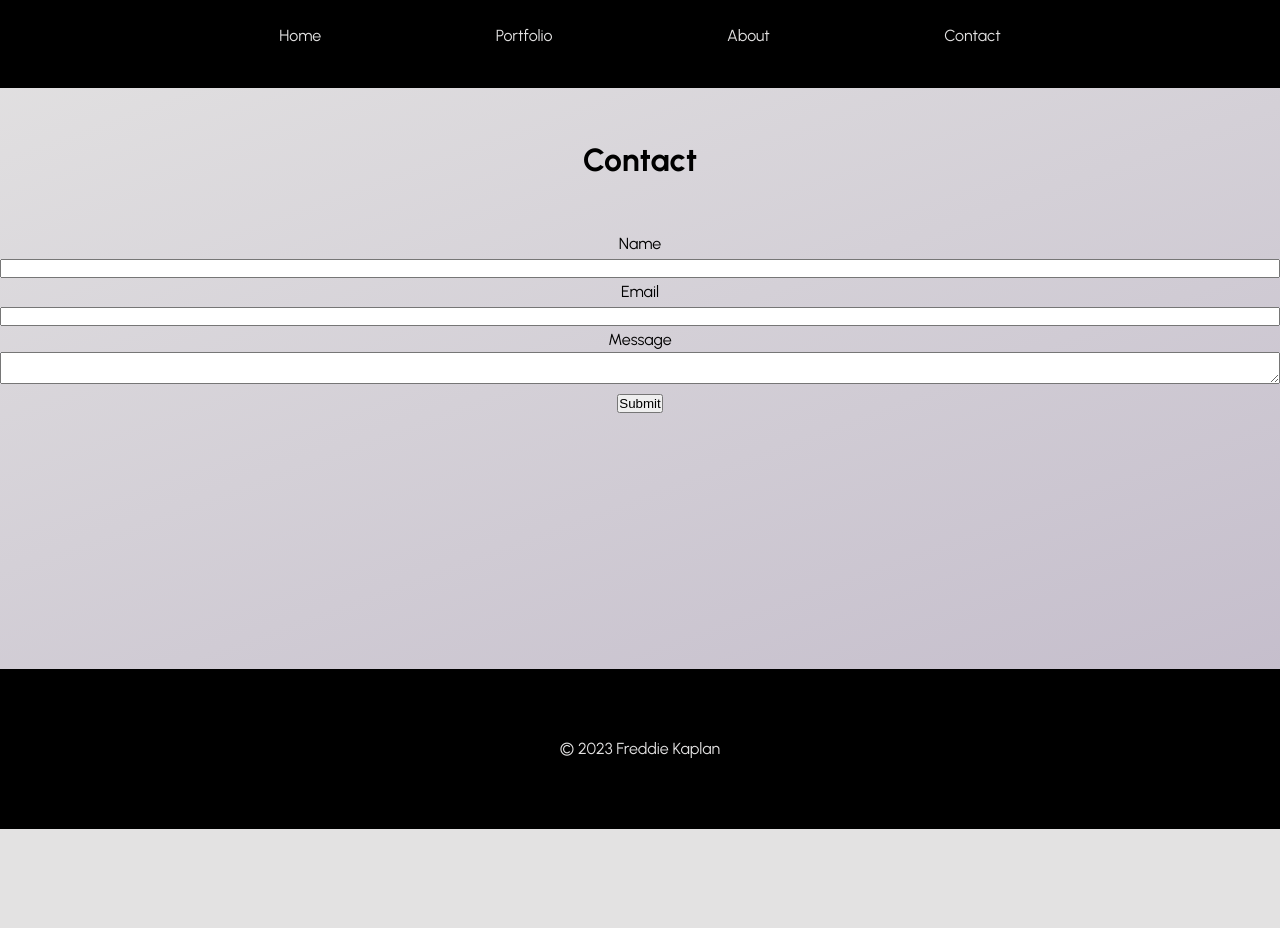
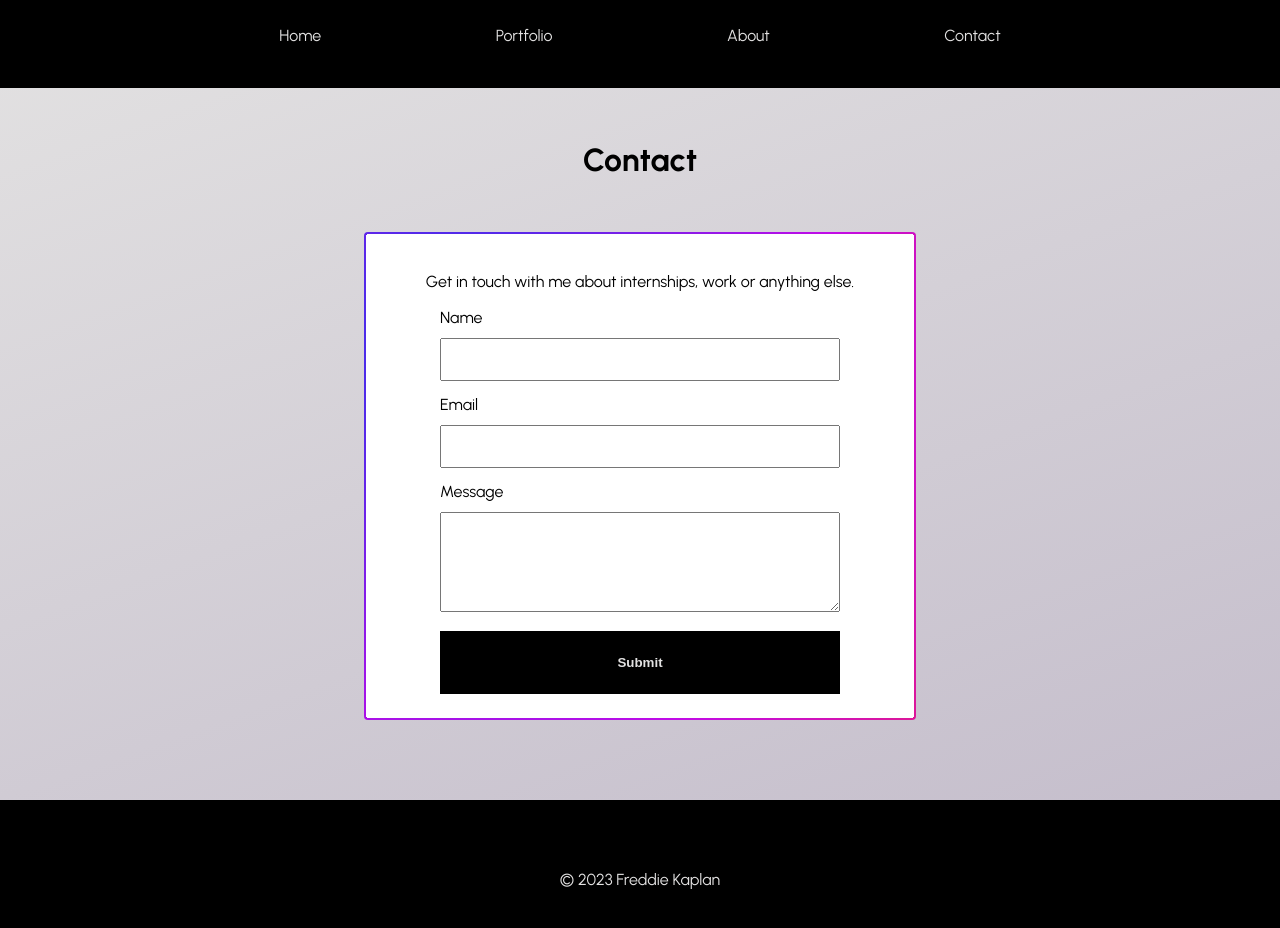
Before and after one commit to freddiekaplan-cme/js-frameworks-week-5, a Next.js app: page /contact in a window 1280 px wide. Shown: the top 928 px of the page. Before the commit the page ends 829 px from the top, so only its background shows below. Built offline with nearby package versions, Linux system fonts and the light colour scheme.

Commit message:
Changed form to regular html, form validation using Yup.

```diff
--- a/app/contact/page.js
+++ b/app/contact/page.js
@@ -1,65 +1,95 @@
-import React from 'react'
-import { Formik, Form, Field } from 'formik'
-import * as Yup from 'yup'
+"use client"
+import React from "react"
+import { Formik, Form, Field } from "formik"
+import * as Yup from "yup"
+import form from "../form.module.css"
 
-const schema = Yup.object().shape({
+const ContactSchema = Yup.object().shape({
   fullName: Yup.string()
-  .required('Full Name is required'),
-  email: Yup.string()
-  .email('Invalid email')
-  .required('Email is required'),
-  message: Yup.string()
-  .required('Message is required')
+	.min(2, "Please write more than that.")
+	.max(50, "That's a bit long.")
+	.required("Required"),
+  email: Yup.string().email("Invalid email").required("Required"),
+  message: Yup.string().min(10, "Please write more than that.").required("Required"),
 })
 
-export default function Home({ data }) {
+export default function Home() {
+  const handleSubmit = async (values) => {
+	const { fullName, email, message } = values
+	const emailBody = `Full Name: ${fullName}\n\nEmail: ${email}\n\nMessage: ${message}`
+	window.location.href = `mailto:freddie.kaplan@edu.cmeducations.se?subject=Contact Form&body=${emailBody}`
+  }
+
   return (
-	<div>
+	<div className="page-content about">
 	  <h1>Contact</h1>
+
+	  <div className="card">
+		<div className={form.text}>
+		  Get in touch with me about internships, work or anything else.
+		</div>
 		<Formik
 		  initialValues={{
-		  fullName: '',
-		  email: '',
-		  message: ''
+			fullName: "",
+			email: "",
+			message: "",
 		  }}
-		validationSchema={schema}
-		onSubmit={async (values) => {
-		  const res = await fetch('/api/form', {
-			method: 'POST',
-			headers: {
-			  'Content-Type': 'application/json'
-			},
-			body: JSON.stringify(values)
-		  })
-		  const data = await res.json()
-		  if (!res.ok) alert(data.msg)
-		  else alert('Success')
-		}}
+		  onSubmit={handleSubmit}
+		  validationSchema={ContactSchema}
 		>
-		{(formik) => (
-		  <Form>
-			<label htmlFor='fullName'>Name</label>
-			<Field name='fullName' />
-			{formik.touched.fullName && formik.errors.fullName ? (
-			  <div>{formik.errors.fullName}</div>
-			) : null}
+		  {({ errors, touched }) => (
+			<Form className={form.contactForm}>
+			  <div>
+				<label htmlFor="fullName">Name</label>
+				<br />
+				<Field
+				  id="fullName"
+				  name="fullName"
+				  className={`${form.input} ${
+					errors.fullName && touched.fullName ? form.error : ""
+				  }`}
+				/>
+				{errors.fullName && touched.fullName && (
+				  <div className={form.errorMessage}>{errors.fullName}</div>
+				)}
+			  </div>
+			  <div>
+				<label htmlFor="email">Email</label>
+				<br />
+				<Field
+				  id="email"
+				  name="email"
+				  type="email"
+				  className={`${form.input} ${
+					errors.email && touched.email ? form.error : ""
+				  }`}
+				/>
+				{errors.email && touched.email && (
+				  <div className={form.errorMessage}>{errors.email}</div>
+				)}
+			  </div>
+			  <div>
+				<label htmlFor="message">Message</label>
+				<br />
+				<Field
+				  name="message"
+				  as="textarea"
+				  className={`${form.input} ${form.textarea} ${
+					errors.message && touched.message ? form.error : ""
+				  }`}
+				/>
+				{errors.message && touched.message && (
+				  <div className={form.errorMessage}>{errors.message}</div>
+				)}
+			  </div>
 
-			<label htmlFor='email'>Email</label>
-			<Field type='email' name='email' />
-			{formik.touched.email && formik.errors.email ? (
-			  <div>{formik.errors.email}</div>
-			) : null}
-
-			<label htmlFor='message'>Message</label>
-			<Field name='message' as='textarea' />
-			{formik.touched.message && formik.errors.message ? (
-			  <div>{formik.errors.message}</div>
-			) : null}
-
-			<button type='submit'>Submit</button>
+			  <button type="submit" className={form.button}>
+				Submit
+			  </button>
 			</Form>
 		  )}
 		</Formik>
 	  </div>
+	</div>
   )
 }
```
Also changed, not shown: app/pages/api/form.js (deleted, +0 -31 lines), 1 other file (tests, documents, lock files or other folders). Lines whose indentation alone changed are shown as unchanged.
